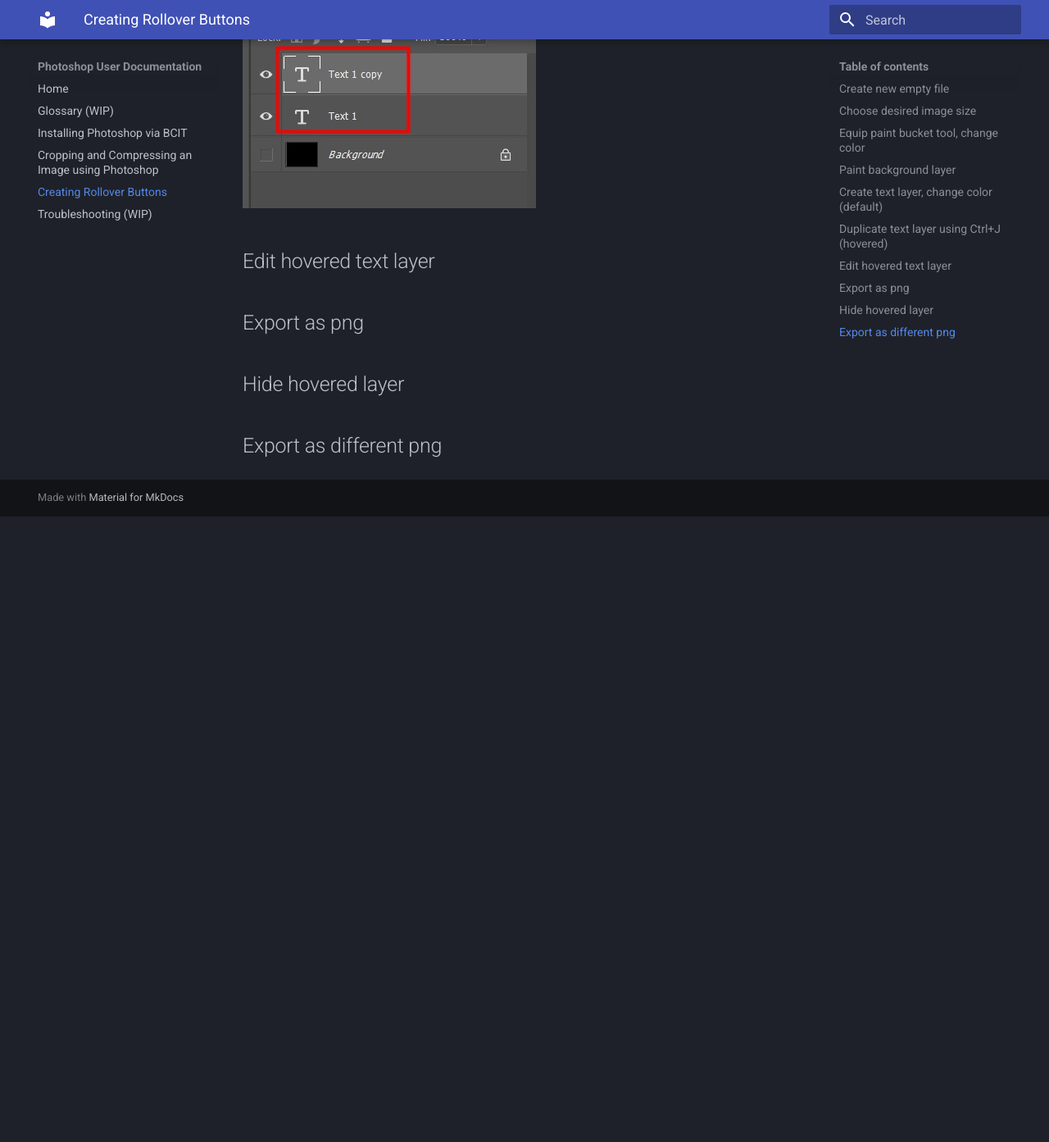
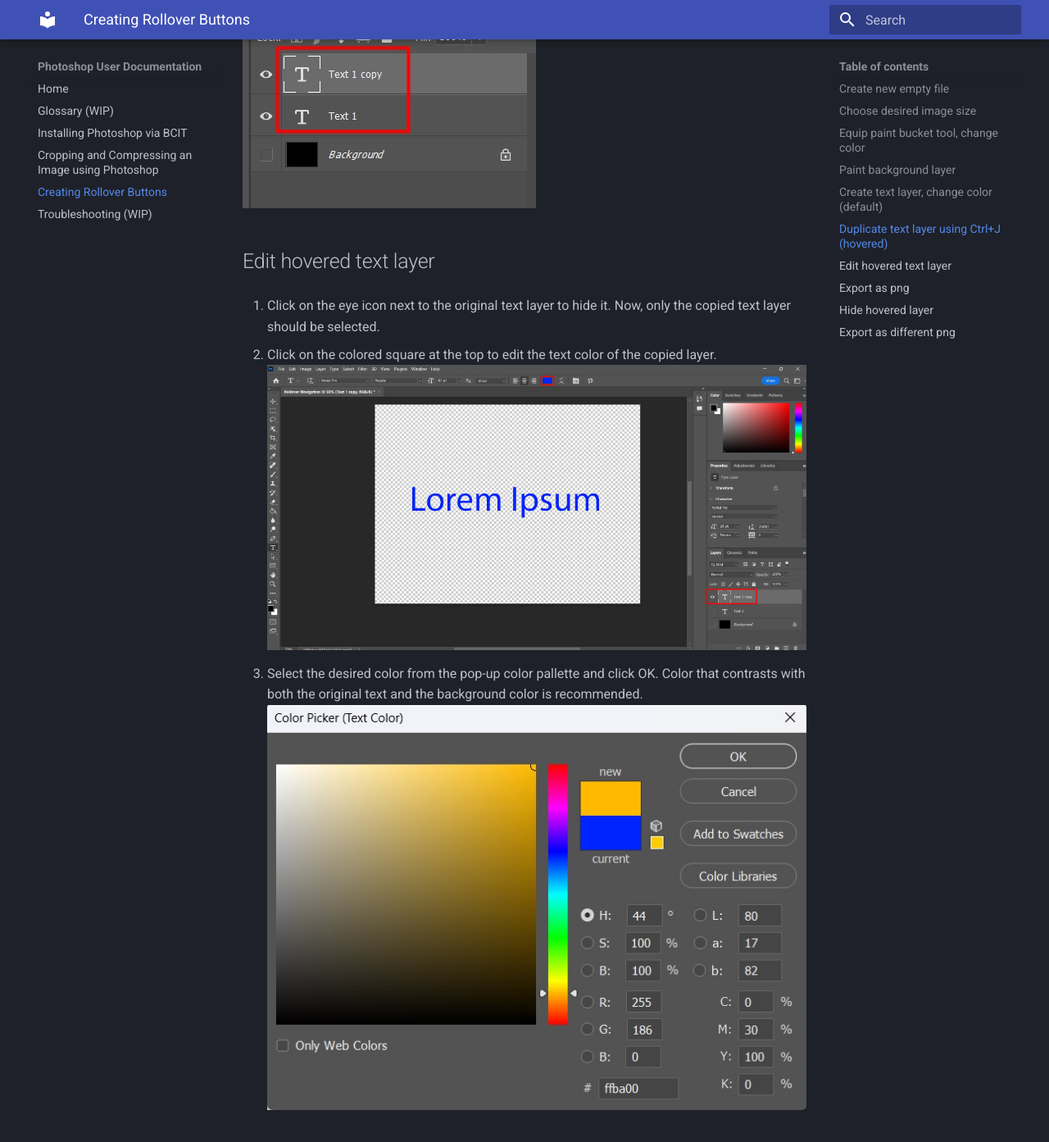
Before and after one commit to GurjeetB/UserDocProject, an MkDocs documentation site: the page built from docs/pages/3-create-rollover-buttons.md, in a window 1280 px wide and 1400 px high, scrolled down 4590 px. Shown: the top 1393 px of the window at 82% size. Built offline with MkDocs 1.6.1 and Material for MkDocs 9.7.7, drawn with Linux system fonts in a browser that asks for light colours; before the commit the page ends 5220 px from its top, so only the background shows below that.

Commit message:
rollover edit
edit

```diff
--- a/docs/pages/3-create-rollover-buttons.md
+++ b/docs/pages/3-create-rollover-buttons.md
@@ -74,6 +74,17 @@
 ![Copied txt layer](./images-rollover/text_layer_copied.jpg)
 
 ## Edit hovered text layer
+
+1. Click on the eye icon next to the original text layer to hide it. Now, only the copied text layer should be selected.
+
+2. Click on the colored square at the top to edit the text color of the copied layer.
+![New Document](./images-rollover/copytext_color_change.jpg)
+
+3. Select the desired color from the pop-up color pallette and click OK. Color that contrasts with both the original text and the background color is recommended.
+![New Document](./images-rollover/copytext_colorpick.jpg)
+
 ## Export as png
+
+1. Click the
 ## Hide hovered layer
 ## Export as different png
```
Also changed, not shown: docs/pages/images-rollover/copytext_color_change.jpg (added), docs/pages/images-rollover/copytext_colorpick.jpg (added), docs/pages/images-rollover/export to png.jpg (added).
